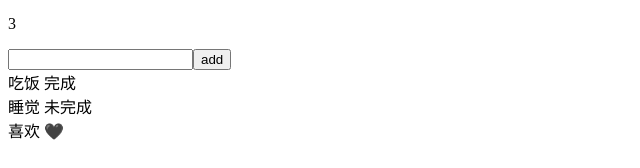
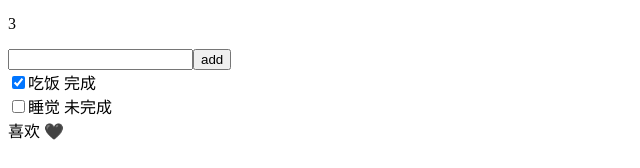
Before and after one commit to fuzeisgod/react-demo, a React (Create React App) app: page / in a window 1280 px wide. Shown: the part 120-288 px from the top of the page, without its empty margins (0-640 px from the left). Built offline with nearby package versions, Linux system fonts and the light colour scheme.

Commit message:
解构赋值

```diff
--- a/src/App.js
+++ b/src/App.js
@@ -38,6 +38,20 @@
         })
     }
 
+    onCompletedChange = (id) => {
+        console.log('onCompletedChange', id)
+        this.setState((prevState) => {
+            return {
+                todos: prevState.todos.map(todo => {
+                    if (todo.id === id) {
+                        todo.isCompleted = !todo.isCompleted
+                    }
+                    return todo
+                })
+            }
+        })
+    }
+
     render() {
         return (
             <Fragment>
@@ -45,7 +59,10 @@
                     <i>{this.state.title}</i>
                 </TodoHeader>
                 <TodoInput btnText="add" addTodo={this.addTodo} />
-                <TodoList todos={this.state.todos} />
+                <TodoList
+                    todos={this.state.todos}
+                    onCompletedChange={this.onCompletedChange}
+                />
                 <Like />
             </Fragment>
         )
--- a/src/components/TodoList/TodoItem/index.js
+++ b/src/components/TodoList/TodoItem/index.js
@@ -1,10 +1,32 @@
 import React, { Component } from 'react'
+// 定义一个空函数
+const noop = () => { }
 
 export default class TodoItem extends Component {
+    handleCheckboxChange = () => {
+        // this.props.onCompletedChange && this.props.onCompletedChange(this.props.id)
+
+        // 解构可以给函数设置初始值，如果没有传函数时会执行初始的空函数
+        const {
+            onCompletedChange = noop,
+            id
+        } = this.props
+        onCompletedChange && onCompletedChange(id)
+    }
+
     render() {
+        const {
+            isCompleted,
+            title
+        } = this.props
         return (
             <div>
-                {this.props.title} {this.props.isCompleted ? '完成' : '未完成'}
+                <input
+                    type="checkbox"
+                    checked={isCompleted}
+                    onChange={this.handleCheckboxChange}
+                />
+                <span>{title} {isCompleted ? '完成' : '未完成'}</span>
             </div>
         )
     }
--- a/src/components/TodoList/index.js
+++ b/src/components/TodoList/index.js
@@ -1,23 +1,30 @@
 import React, { Component } from 'react'
 import TodoItem from './TodoItem'
+import PropTypes from 'prop-types'
 
 export default class TodoList extends Component {
+    // 对传入的 props 进行校验
+    static propTypes = {
+        todos: PropTypes.arrayOf(PropTypes.shape({
+            id: PropTypes.number.isRequired,
+            title: PropTypes.string.isRequired,
+            isCompleted: PropTypes.bool.isRequired
+        })).isRequired,
+        onCompletedChange: PropTypes.func
+    }
+
     render() {
         return (
             <div>
                 {
                     this.props.todos.map(todo => {
                         return (
-                            // <TodoItem key={todo.id}
-                            //     id={todo.id}
-                            //     title={todo.title}
-                            //     isCompleted={todo.isCompleted}
-                            // />
                             <TodoItem
                                 key={todo.id}
                                 // ES6/ES2015 委员会设计扩展运算符时，只设计把它用在数组上。它能在对象字面量（例如我们的 props 对象）上使用，归功于 React 扩展了标准著作权归作者所有。
                                 // 这里是react扩展的ES6的语法，可以扩展传入的props对象，并在解析JSX语法时拆解为[key]=[value]的形式
                                 {...todo}
+                                onCompletedChange={this.props.onCompletedChange}
                             />
                         )
                     })
```
